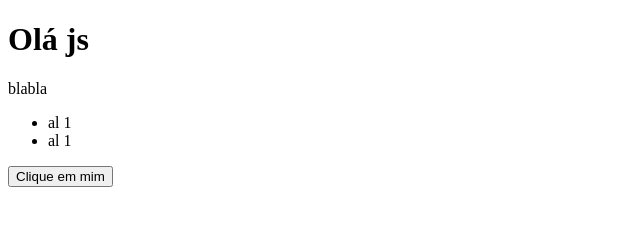
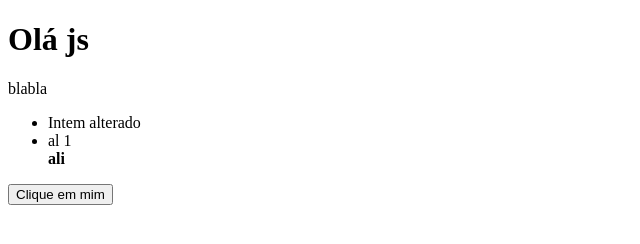
Before and after one commit to biel5z/challenge, a plain HTML site: page Eventos e manipulação/index.html in a window 1280 px wide. Both pictures are taken after a click on the button "Clique em mim". Shown: the whole page, without its empty margins (0-640 px from the left). Drawn offline with Linux system fonts and the light colour scheme.

Commit message:
children

```diff
--- a/Eventos e manipulação/dom.js
+++ b/Eventos e manipulação/dom.js
@@ -1,6 +1,9 @@
-function clicou(){
-    console.log("Clicou")
+function clicou() {
+    const teste = document.querySelector('#teste');
+    const ul = teste.querySelector('ul')
+
+    ul.children[0].innerHTML = "Intem alterado"
+
+    console.log(ul);
 }
-
-let botao = document.querySelector('.botao');
-botao.addEventListener("click", clicou);
+// console.log(teste.children) - children são os filhos imediatos dele, elementos que tem esse elemento
--- a/Eventos e manipulação/index.html
+++ b/Eventos e manipulação/index.html
@@ -13,10 +13,11 @@
         <ul>
             <li>al 1</li>
             <li>al 1</li>
+            <strong>ali</strong>
         </ul>
     </div>
 
-    <button class="botao">Clique em mim</button>
+    <button class="botao" onclick="clicou()">Clique em mim</button>
 
 
 
```
